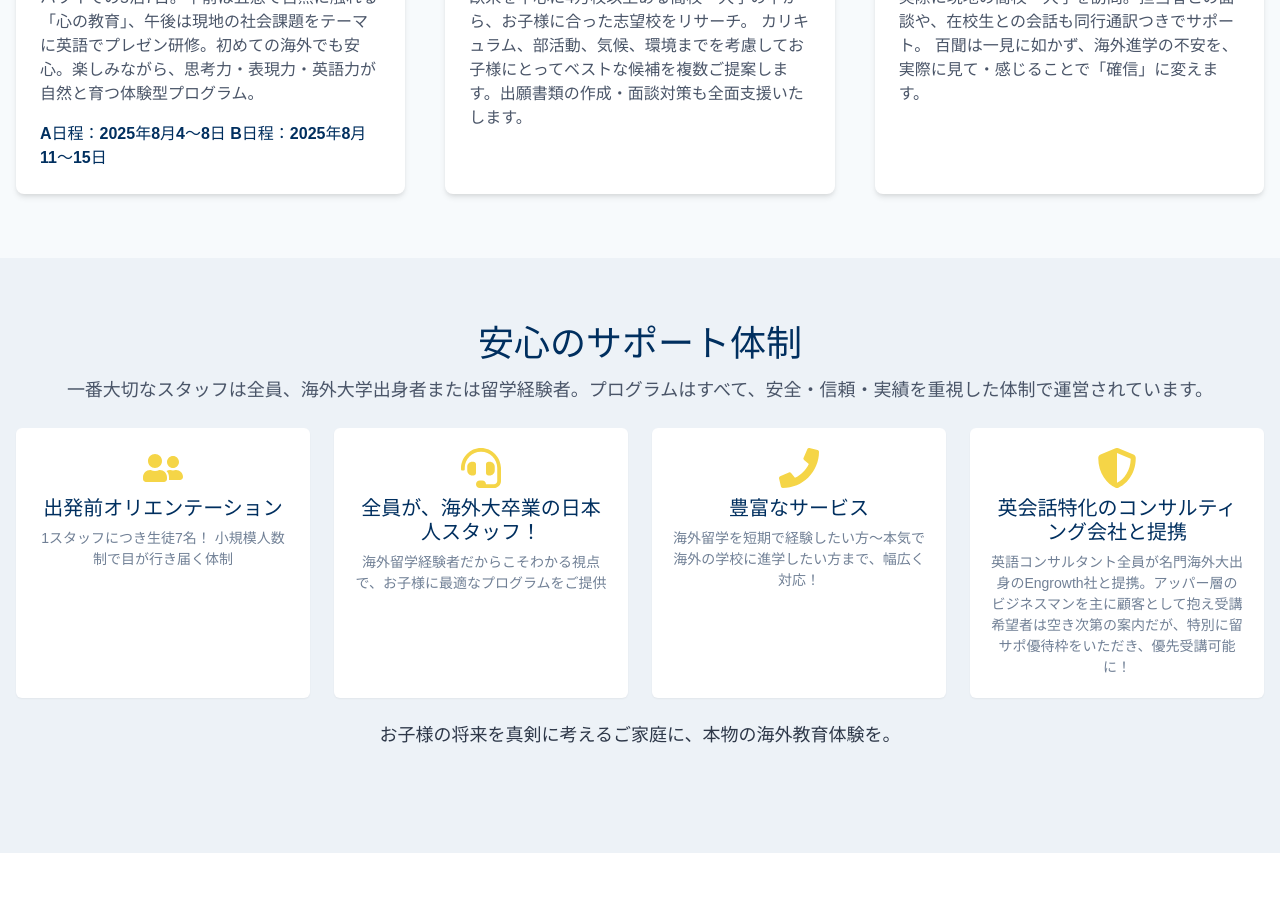
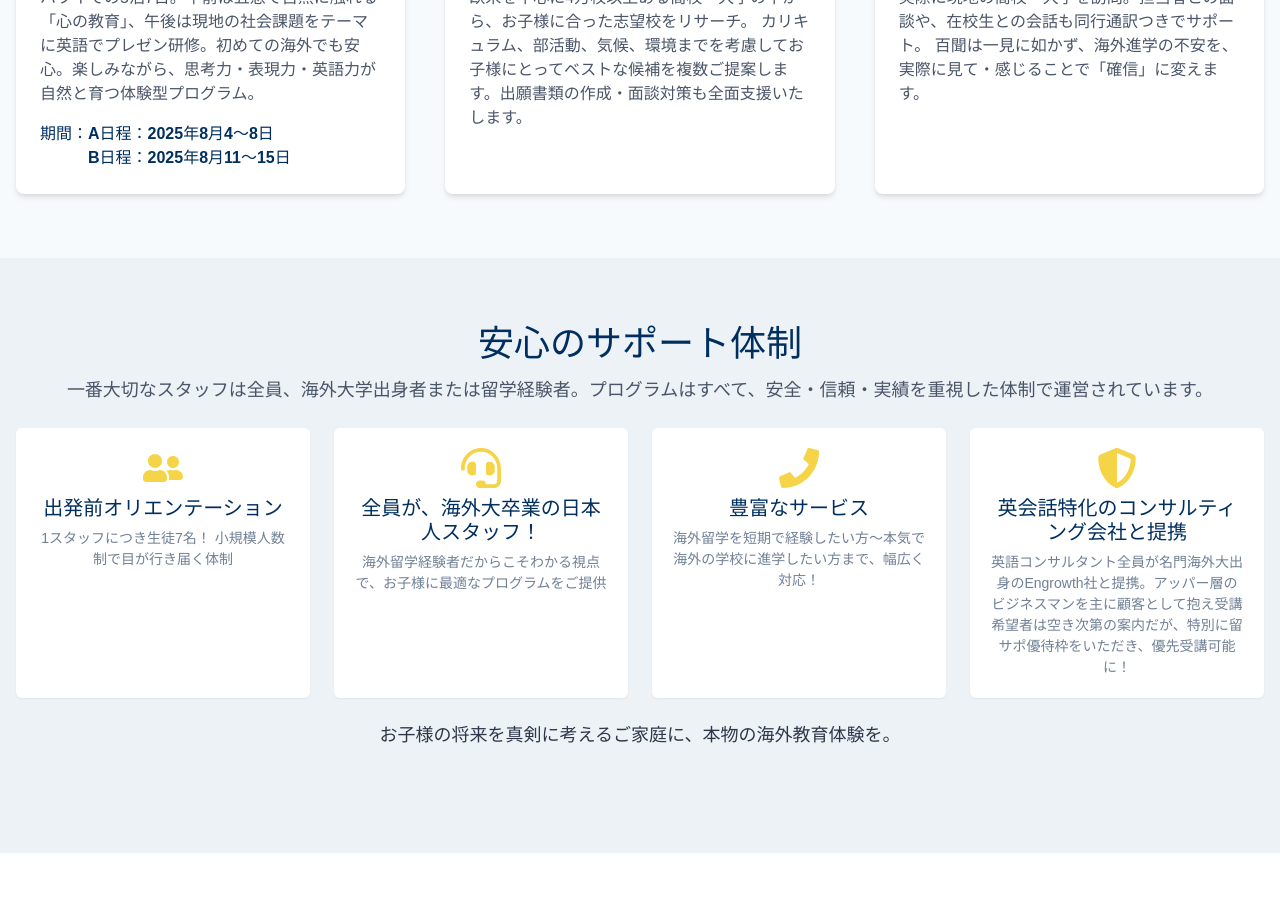
Before and after one commit to ideal-tomy/ryusapo_site, a React (Vite) app: page / in a window 1280 px wide. Shown: the part 1960-2874 px from the top of the page. Built offline with nearby package versions, Linux system fonts and the light colour scheme.

Commit message:
レスポンシブ調整

```diff
--- a/src/components/Home/ServiceSection.tsx
+++ b/src/components/Home/ServiceSection.tsx
@@ -69,10 +69,12 @@ export const ServiceSection = () => {
               <Text color="gray.600" mb={4}>
               ハワイでの5泊7日。午前は五感で自然に触れる「心の教育」、午後は現地の社会課題をテーマに英語でプレゼン研修。初めての海外でも安心。楽しみながら、思考力・表現力・英語力が自然と育つ体験型プログラム。
               </Text>
-              <Text fontWeight="bold" color="brand.base">
-              A日程：2025年8月4〜8日
-              B日程：2025年8月11〜15日
-              </Text>
+              <Box fontWeight="bold" color="brand.base">
+                <Text as="span">期間：A日程：2025年8月4〜8日</Text>
+                <Box as="span" display="block" pl="calc(2em + 16px)"> {/* 0.5chの加算を一旦削除 */}
+                  B日程：2025年8月11〜15日
+                </Box>
+              </Box>
             </Flex>
 
             {/* サマーキャンプ */}
--- a/src/components/Student/ProgramOptions.tsx
+++ b/src/components/Student/ProgramOptions.tsx
@@ -11,6 +11,10 @@ type ProgramCardProps = {
 };
 
 const ProgramCard: React.FC<ProgramCardProps> = ({ title, description, duration, icon }) => {
+  const durationParts = duration.split('\n');
+  const partA = durationParts[0];
+  const partB = durationParts.length > 1 ? durationParts[1] : null;
+
   return (
     <Box
       bg="white"
@@ -42,9 +46,14 @@ const ProgramCard: React.FC<ProgramCardProps> = ({ title, description, duration,
         <Text color="gray.600" mb={4} flex="1">
           {description}
         </Text>
-        <Text fontWeight="bold" color="brand.base">
-          期間: {duration}
-        </Text>
+        <Box fontWeight="bold" color="brand.base">
+          <Text as="span">期間: {partA}</Text>
+          {partB && (
+            <Box as="span" display="block" pl="2.6em">
+              {partB}
+            </Box>
+          )}
+        </Box>
       </Flex>
     </Box>
   );
@@ -54,7 +63,7 @@ const programs = [
   {
     title: 'サマーキャンプ',
     description: 'ハワイで過ごす5泊7日の短期プログラム。午前は自然体験で心を整え、午後は英語で社会課題を探究しプレゼン発表。楽しさと本格的な学びが両立する"自分を変えるきっかけ"になる体験です。',
-    duration: 'A日程：2025年8月4〜8日 B日程：2025年8月11〜15日',
+    duration: 'A日程：2025年8月4〜8日\nB日程：2025年8月11〜15日',
     icon: <Icon as={FaCampground} w={6} h={6} />
   },
   {
```
